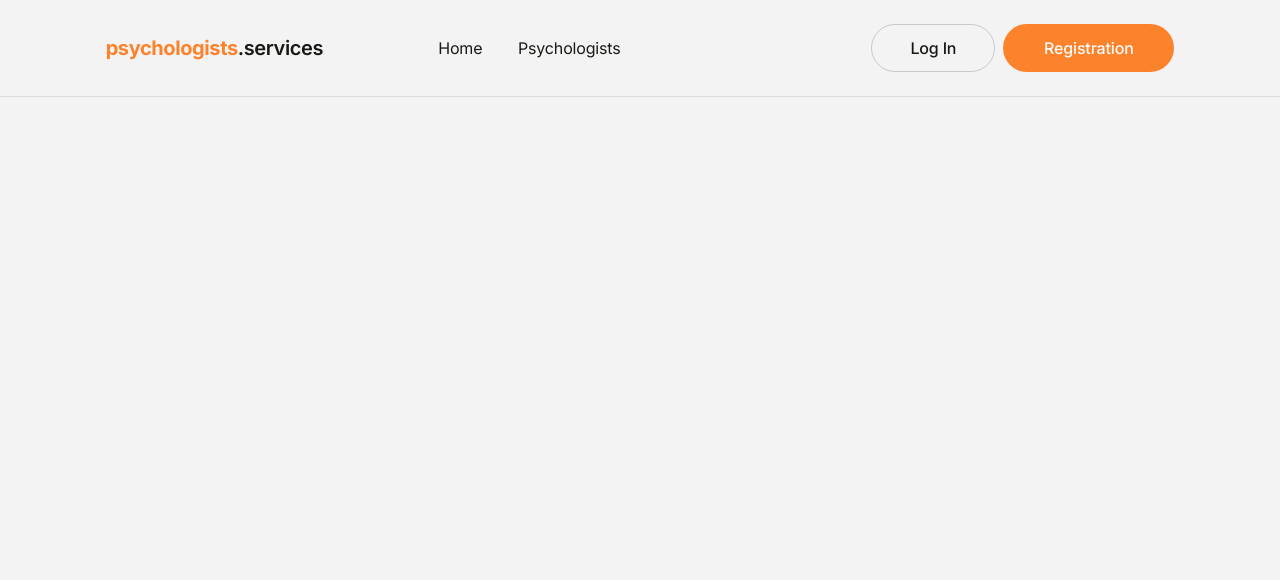
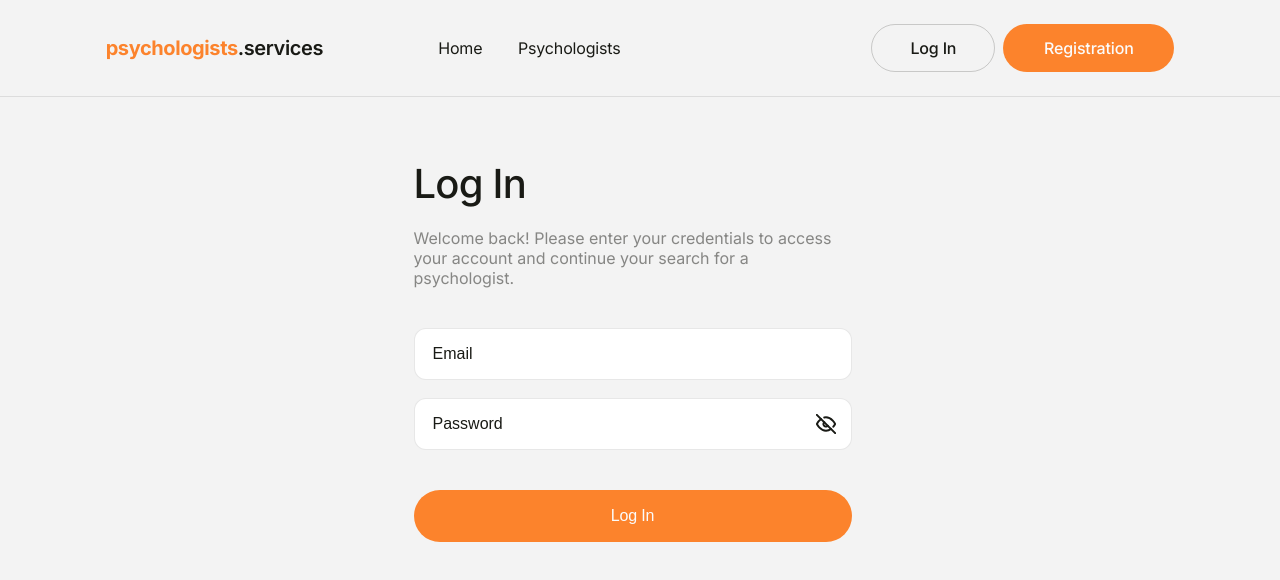
Before and after one commit to IrinaV1/psychology-marketplace, a Next.js app: page /sign-in in a window 1280 px wide. Shown: the top 580 px of the page. Built offline with nearby package versions, Linux system fonts and the light colour scheme.

Commit message:
add login form layout

```diff
--- a/app/(auth)/sign-in/SignInPage.module.css
+++ b/app/(auth)/sign-in/SignInPage.module.css
@@ -0,0 +1,3 @@
+.main {
+  padding-top: 160px;
+}
--- a/app/(auth)/sign-in/page.tsx
+++ b/app/(auth)/sign-in/page.tsx
@@ -1,3 +1,11 @@
+import SignInForm from '@/components/SignInForm/SignInForm';
+import css from './SignInPage.module.css';
 export default function SignInPage() {
-  return <main>hello</main>;
+  return (
+    <main className={css.main}>
+      <div className="container">
+        <SignInForm />
+      </div>
+    </main>
+  );
 }
--- /dev/null
+++ b/components/ShowPasswordForm/ShowPasswordButton.module.css
@@ -0,0 +1,23 @@
+.input {
+  border: 1px solid rgba(25, 26, 21, 0.1);
+  border-radius: 12px;
+  padding: 16px 45px 16px 18px;
+  width: 100%;
+  height: 52px;
+}
+.eyeButton {
+  position: absolute;
+  top: 16px;
+  right: 16px;
+  display: flex;
+  align-items: center;
+  justify-content: center;
+  padding: 0;
+  border: none;
+  background: transparent;
+  cursor: pointer;
+}
+.passwordIcon {
+  stroke: #191a15;
+  fill: none;
+}
--- /dev/null
+++ b/components/ShowPasswordForm/ShowPasswordButton.tsx
@@ -0,0 +1,27 @@
+'use client';
+
+import css from './ShowPasswordButton.module.css';
+
+interface ShowPasswordProps {
+  isVisible: boolean;
+  onToggle: () => void;
+}
+export default function ShowPasswordButton({
+  isVisible,
+  onToggle,
+}: ShowPasswordProps) {
+  return (
+    <button
+      type="button"
+      className={css.eyeButton}
+      onClick={onToggle}
+      aria-label={isVisible ? 'Hide password' : 'Show password'}
+    >
+      <svg className={css.passwordIcon} width="20" height="20">
+        <use
+          href={isVisible ? '/icons.svg#icon-eye' : '/icons.svg#icon-eye-off'}
+        />
+      </svg>
+    </button>
+  );
+}
--- a/components/SignInForm/SignInForm.module.css
+++ b/components/SignInForm/SignInForm.module.css
@@ -0,0 +1,113 @@
+.mainContent {
+  display: flex;
+  flex-direction: column;
+  justify-content: center;
+  align-items: center;
+}
+.containerTitle {
+  width: 100%;
+  max-width: 438px;
+  margin-bottom: 40px;
+}
+.formTitle {
+  font-weight: 500;
+  font-size: 40px;
+  line-height: 1.2;
+  letter-spacing: -0.02em;
+  color: #191a15;
+  margin-bottom: 20px;
+}
+.formText {
+  font-weight: 400;
+  font-size: 16px;
+  line-height: 1.25;
+  color: rgba(25, 26, 21, 0.5);
+}
+.form {
+  display: flex;
+  flex-direction: column;
+  gap: 18px;
+  width: 100%;
+  max-width: 438px;
+}
+.formGroup {
+  display: flex;
+  flex-direction: column;
+  font-size: 14px;
+  font-weight: 500;
+  color: #212529;
+}
+
+.input {
+  border: 1px solid rgba(25, 26, 21, 0.1);
+  border-radius: 12px;
+  padding: 16px 18px;
+  width: 100%;
+  height: 52px;
+  font-weight: 400;
+  font-size: 16px;
+  line-height: 1.25;
+}
+.input::placeholder {
+  color: #191a15;
+}
+.input:focus {
+  outline: none;
+  box-shadow: none;
+}
+.actions {
+  display: flex;
+  justify-content: flex-end;
+  gap: 8px;
+}
+
+.submitButton {
+  display: flex;
+  justify-content: center;
+  align-items: center;
+  padding: 16px;
+  font-weight: 500;
+  font-size: 16px;
+  line-height: 1.25;
+  letter-spacing: -0.01em;
+  background-color: #fc832c;
+  color: #fbfbfb;
+  border: none;
+  border-radius: 30px;
+  cursor: pointer;
+  transition: background-color 0.2s ease;
+  width: 100%;
+  margin-top: 22px;
+}
+
+.submitButton:hover {
+  background-color: #f37113;
+}
+
+.submitButton:disabled {
+  background-color: rgba(252, 131, 44, 0.2);
+  cursor: not-allowed;
+}
+
+.error {
+  color: #dc3545;
+  font-size: 12px;
+  margin-top: 4px;
+  text-align: center;
+}
+.visuallyHidden {
+  position: absolute;
+  width: 1px;
+  height: 1px;
+  padding: 0;
+  margin: -1px;
+  overflow: hidden;
+  clip: rect(0, 0, 0, 0);
+  white-space: nowrap;
+  border: 0;
+}
+
+.passwordWrapper {
+  position: relative;
+  width: 100%;
+}
--- a/components/SignInForm/SignInForm.tsx
+++ b/components/SignInForm/SignInForm.tsx
@@ -1,7 +1,70 @@
+'use client';
+
+import css from './SignInForm.module.css';
+import ShowPasswordButton from '../ShowPasswordForm/ShowPasswordButton';
+import { useState } from 'react';
+
 export default function SignInForm() {
+  const [showPassword, setShowPassword] = useState(false);
   return (
-    <div>
-      <form>Modal</form>
+    <div className={css.mainContent}>
+      <div className={css.containerTitle}>
+        <h1 className={css.formTitle}>Log In</h1>
+        <p className={css.formText}>
+          Welcome back! Please enter your credentials to access your account and
+          continue your search for a psychologist.
+        </p>
+      </div>
+      <form
+        // action={handleSubmit}
+        className={css.form}
+      >
+        <div className={css.formGroup}>
+          <label htmlFor="email" className={css.visuallyHidden}>
+            Email
+          </label>
+          <input
+            id="email"
+            type="email"
+            name="email"
+            className={css.input}
+            placeholder="Email"
+            required
+          />
+        </div>
+
+        <div className={css.formGroup}>
+          <label htmlFor="password" className={css.visuallyHidden}>
+            Password
+          </label>
+          <div className={css.passwordWrapper}>
+            <input
+              id="password"
+              type={showPassword ? 'text' : 'password'}
+              name="password"
+              className={css.input}
+              placeholder="Password"
+              required
+            />
+            <ShowPasswordButton
+              isVisible={showPassword}
+              onToggle={() => setShowPassword(prev => !prev)}
+            />
+          </div>
+        </div>
+
+        <div className={css.actions}>
+          <button
+            // disabled={isLoading}
+            type="submit"
+            className={css.submitButton}
+          >
+            Log In
+          </button>
+        </div>
+
+        {/* {error && <p className={css.error}>{error}</p>} */}
+      </form>
     </div>
   );
 }
--- a/components/SignUpForm/SignUpForm.module.css
+++ b/components/SignUpForm/SignUpForm.module.css
@@ -44,11 +44,15 @@
   padding: 16px 18px;
   width: 100%;
   height: 52px;
-}
-.input::placeholder {
   font-weight: 400;
   font-size: 16px;
   line-height: 1.25;
+}
+.input:focus {
+  outline: none;
+  box-shadow: none;
+}
+.input::placeholder {
   color: #191a15;
 }
 .actions {
--- a/package.json
+++ b/package.json
@@ -9,7 +9,7 @@
     "lint": "eslint"
   },
   "dependencies": {
-    "next": "16.4.4",
+    "next": "^16.4.6",
     "react": "19.3.0",
     "react-dom": "19.3.0",
     "react-hook-form": "^7.92.0",
```
Also changed, not shown: components/SignUpForm/SignUpForm.tsx (+5 -16 lines), 1 other file (tests, documents, lock files or other folders).
